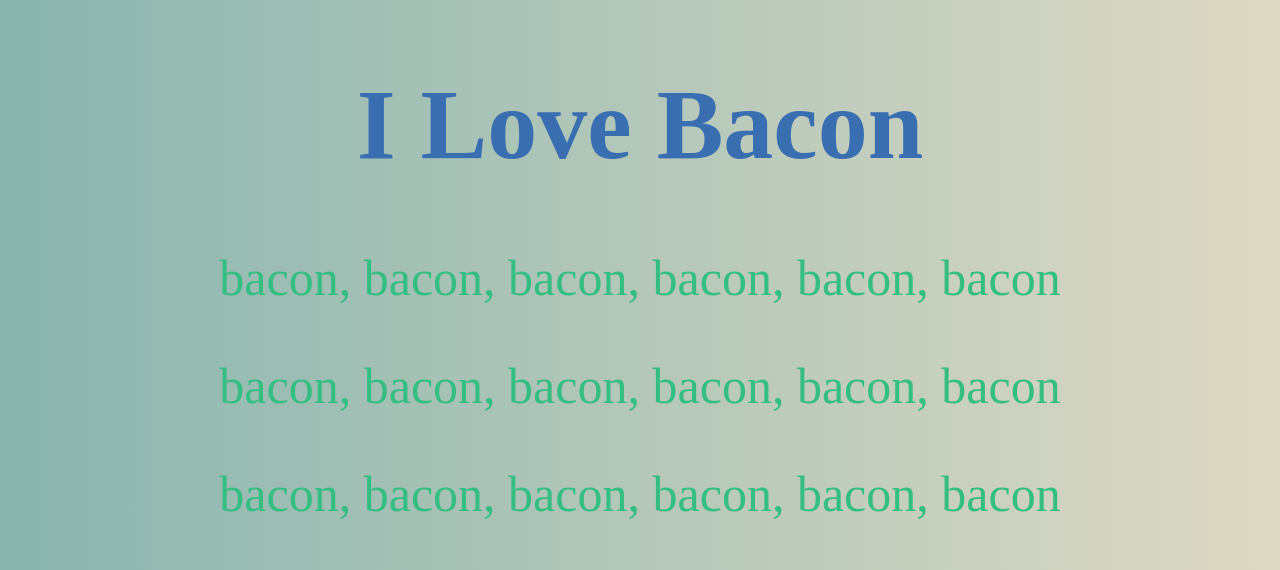
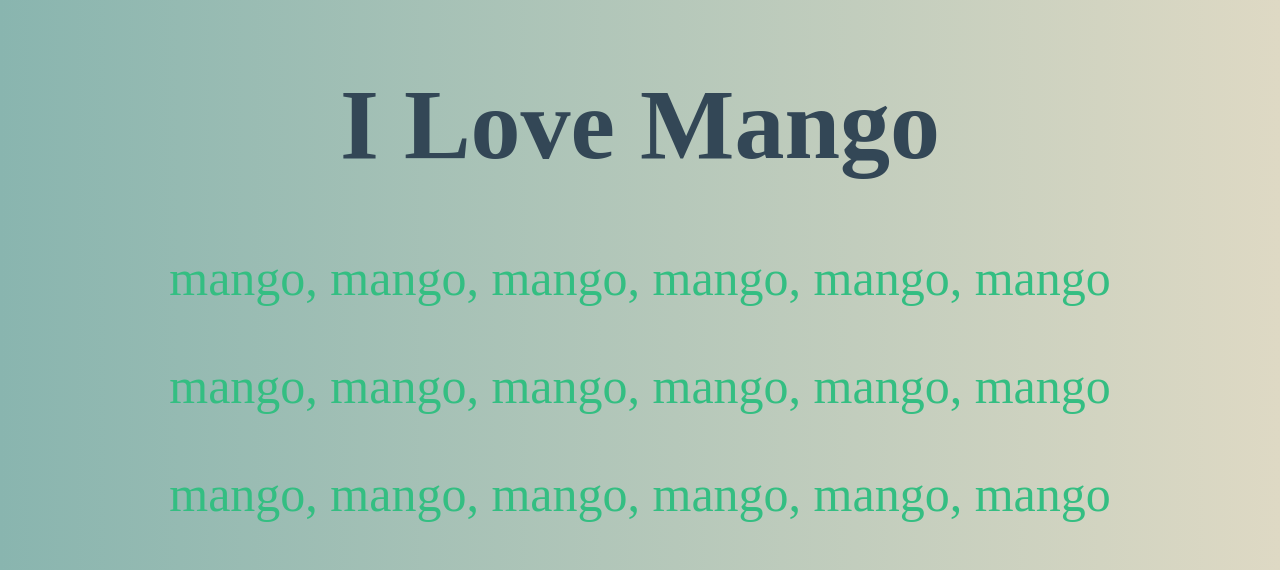
Before and after one commit to Girdhar2/Ilovebacon, a plain HTML site: page index.html in a window 1280 px wide. Shown: the top 570 px of the page. Drawn offline with Linux system fonts and the light colour scheme; grey boxes are pictures that could not be loaded.

Commit message:
IloveMango

```diff
--- a/css/styles.css
+++ b/css/styles.css
@@ -4,7 +4,7 @@ body{
 }
 
 h1{
-  color: #396EB0 ;
+  color: #334756 ;
   font-size: 100px ;
 }
 /*h1:hover {
--- a/index.html
+++ b/index.html
@@ -3,19 +3,19 @@
 
 <head>
   <meta charset="utf-8">
-  <title>🥓Bacon Fansite</title>
+  <title>🥭Mango Fansite</title>
   <link rel="stylesheet" href="css/styles.css" >
 </head>
 
 <body>
-  <h1>I Love Bacon</h1>
-  <p>bacon, bacon, bacon, bacon, bacon, bacon</p>
-  <p>bacon, bacon, bacon, bacon, bacon, bacon</p>
-  <p>bacon, bacon, bacon, bacon, bacon, bacon</p>
-  <img class="1" src="https://emojipedia-us.s3.amazonaws.com/thumbs/240/apple/118/bacon_1f953.png" alt="bacon-img">
+  <h1>I Love Mango</h1>
+  <p>mango, mango, mango, mango, mango, mango</p>
+  <p>mango, mango, mango, mango, mango, mango</p>
+  <p>mango, mango, mango, mango, mango, mango</p>
+  <img class="1" src="https://emojipedia-us.s3.dualstack.us-west-1.amazonaws.com/thumbs/120/emojipedia/132/mango_1f96d.png" alt="bacon-img">
 <!---  <img src="https://emojipedia-us.s3.dualstack.us-west-1.amazonaws.com/thumbs/120/facebook/304/broccoli_1f966.png" alt="broccoli-img"> --->
-  <img class="bacon2" src="https://emojipedia-us.s3.amazonaws.com/thumbs/240/apple/118/bacon_1f953.png" alt="bacon-img">
-    <img class="bacon3" src="https://emojipedia-us.s3.amazonaws.com/thumbs/240/apple/118/bacon_1f953.png" alt="bacon-img">
+  <img class="bacon2" src="https://emojipedia-us.s3.dualstack.us-west-1.amazonaws.com/thumbs/120/emojipedia/132/mango_1f96d.png" alt="bacon-img">
+  <img class="bacon3" src="https://emojipedia-us.s3.dualstack.us-west-1.amazonaws.com/thumbs/120/emojipedia/132/mango_1f96d.png" alt="bacon-img">
 </body>
 
 </html>
```
